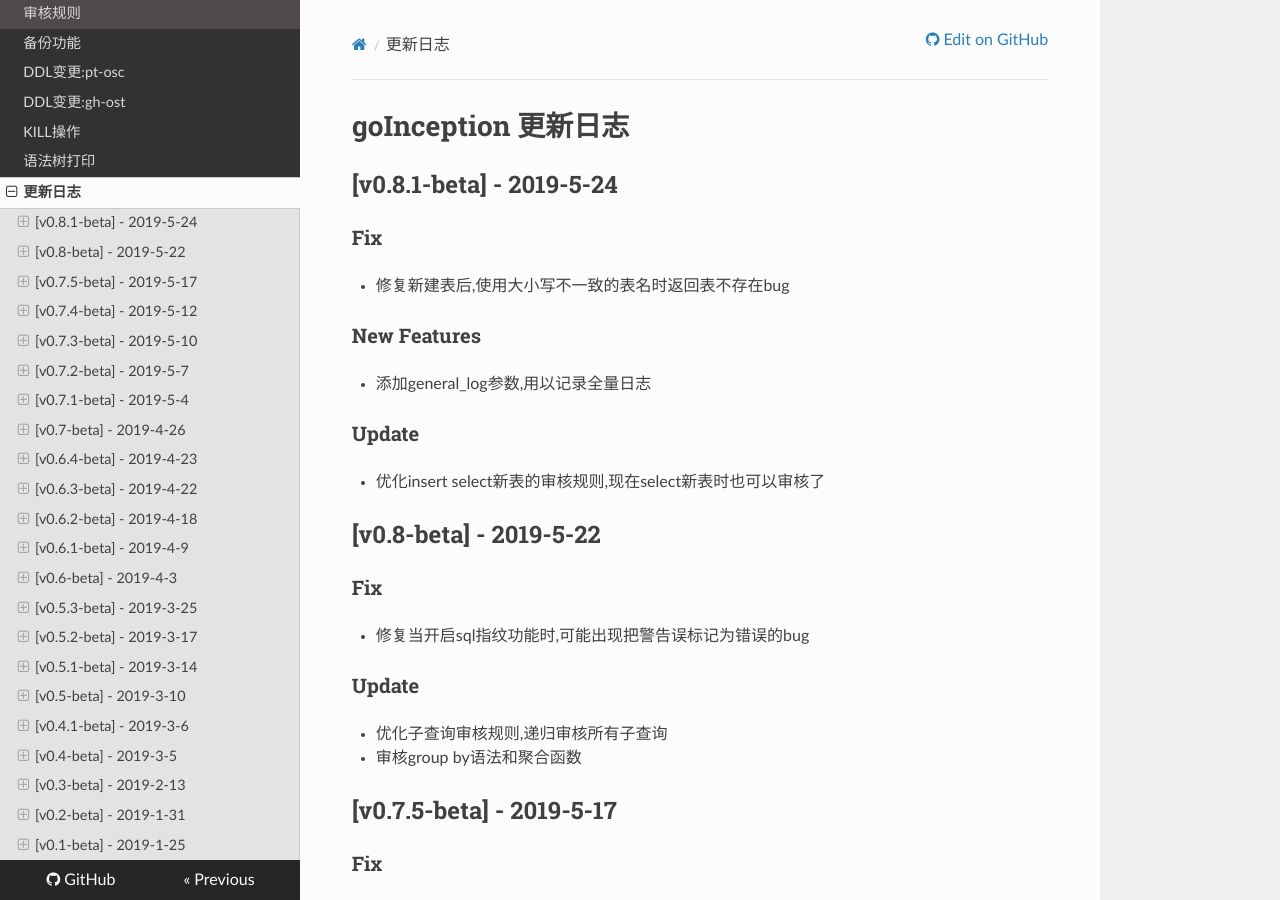
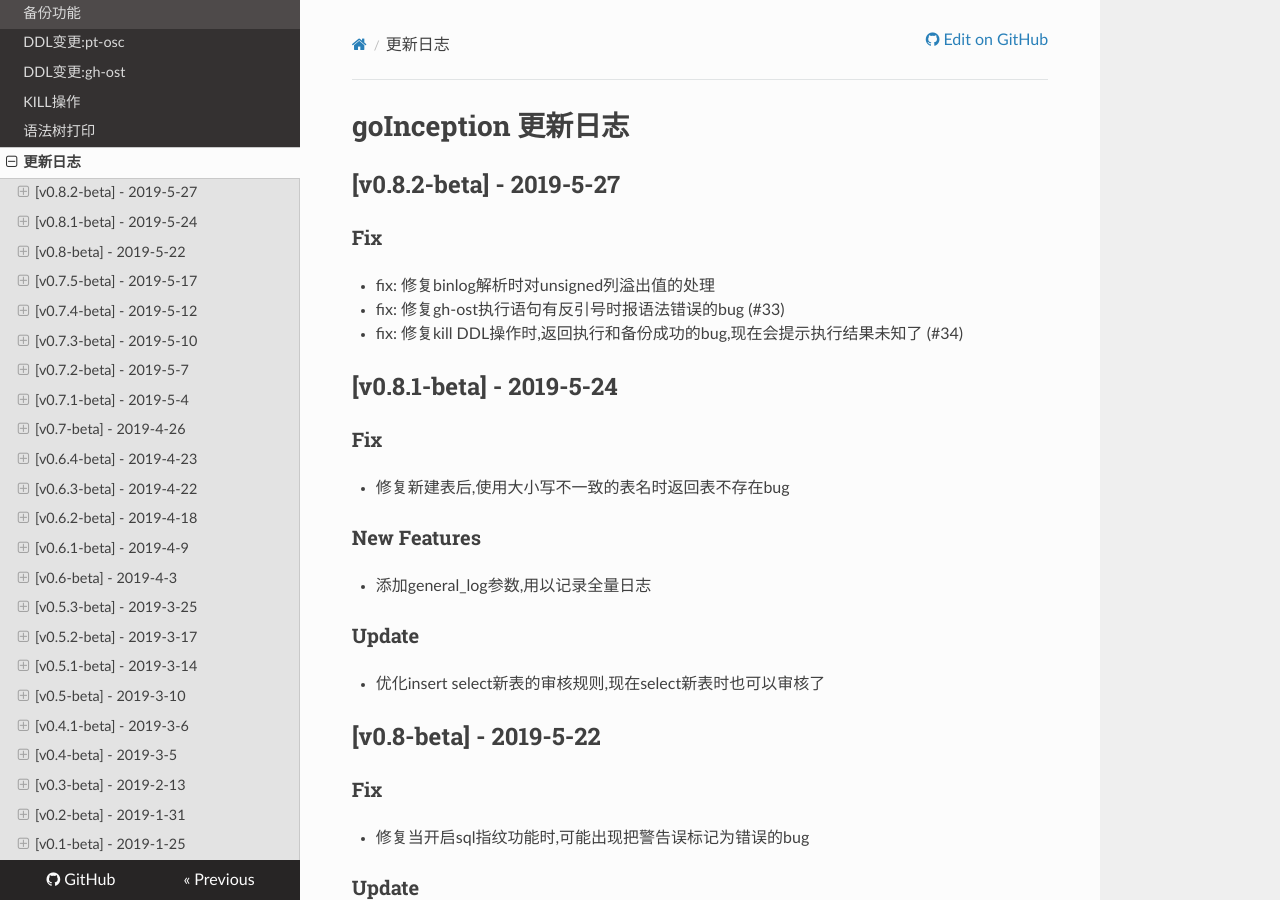
Before and after one commit to hanchuanchuan/goInception, an MkDocs documentation site: the page built from docs/changelog.md, in a window 1280 px wide and 900 px high. Built offline with MkDocs 1.6.1, drawn with Linux system fonts in a browser that asks for light colours; nearby versions of some CDN libraries.

Commit message:
release: v0.8.2

```diff
--- a/docs/changelog.md
+++ b/docs/changelog.md
@@ -1,4 +1,12 @@
 # goInception 更新日志
+
+
+## [v0.8.2-beta] - 2019-5-27
+
+### Fix
+* fix: 修复binlog解析时对unsigned列溢出值的处理
+* fix: 修复gh-ost执行语句有反引号时报语法错误的bug (#33)
+* fix: 修复kill DDL操作时,返回执行和备份成功的bug,现在会提示执行结果未知了 (#34)
 
 
 ## [v0.8.1-beta] - 2019-5-24
```
